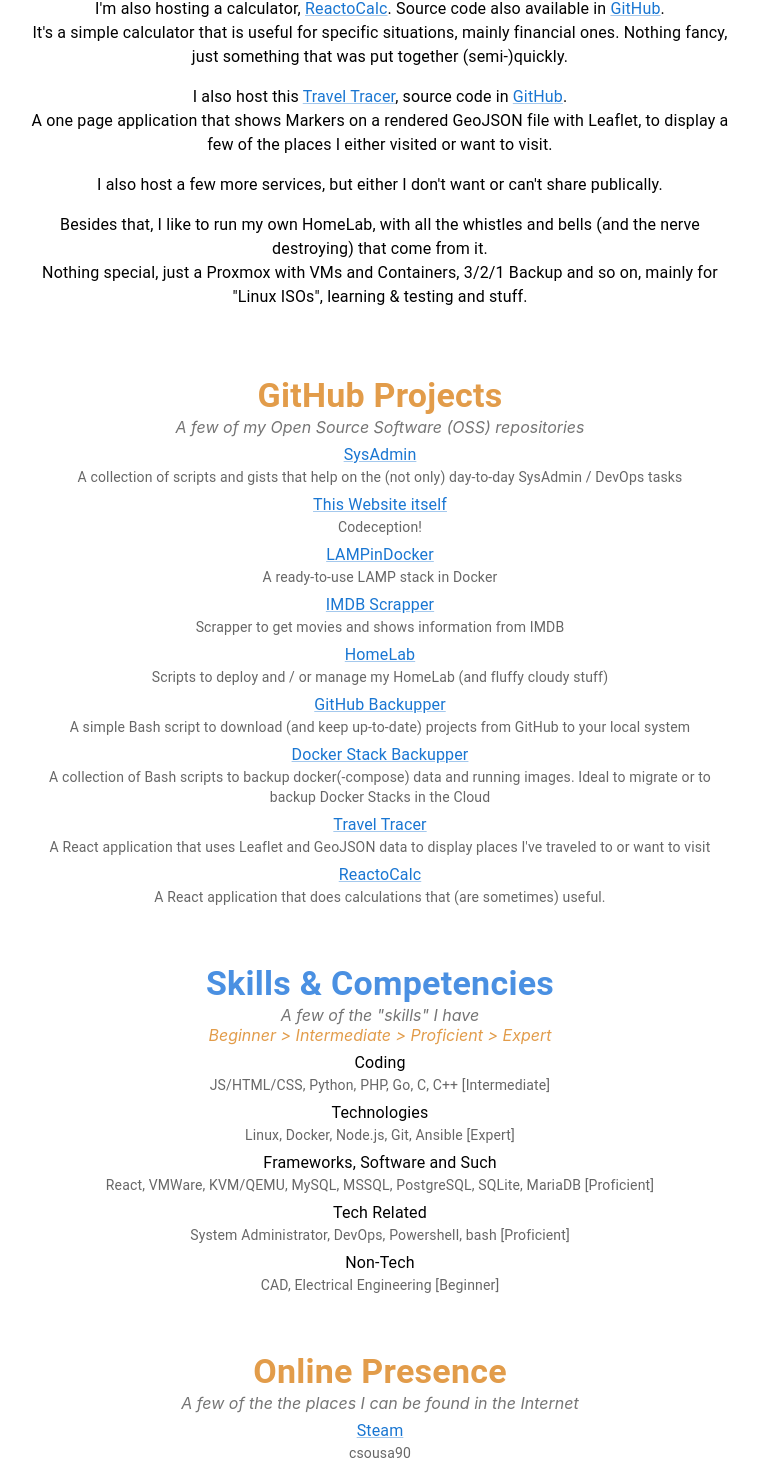
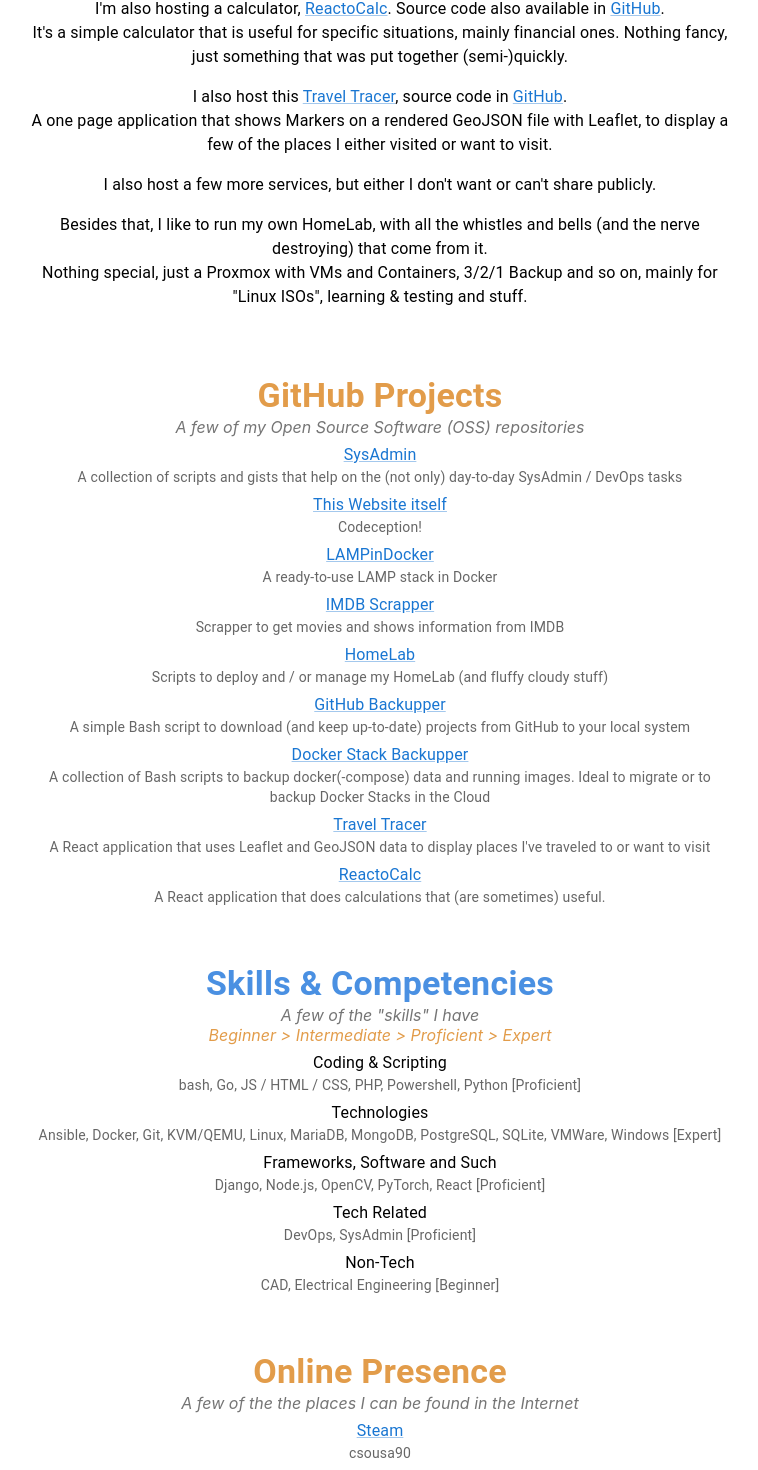
Before and after one commit to zebrajr/website, a React (Create React App) app in the folder frontend/: page / in a window 1280 px wide. Shown: the part 1205-2675 px from the top of the page, without its empty margins (260-1018 px from the left). Built offline with nearby package versions, Linux system fonts and the light colour scheme.

Commit message:
fix typos

```diff
--- a/frontend/src/components/AboutMe.js
+++ b/frontend/src/components/AboutMe.js
@@ -14,16 +14,16 @@
             <Typography variant="h4" style={ typographyStyles.largeBoldHeaderSecondary }>{ titleText }</Typography>
             <Typography variant="h9" style={ typographyStyles.subtleSubheading }>{ subTitleText }</Typography>
             <Typography variant="body1" paragraph style={ typographyStyles.colorfulEmphasis }>
-                People in real life usually call me by my first name (unexpected, I know) Carlos. Online I usually go by "Nihu" or "zebrajr", depending on <s>what age I had when I created the account</s> which kind of service I registered on.
+                People in real life usually call me by my first name (unexpected, I know) Carlos. Online I usually go by "Nihu" or "zebrajr", depending on <s>what age I had when I created the account</s> which kinds of service I registered on.
             </Typography>
             <Typography variant="body1" paragraph style={ typographyStyles.colorfulEmphasis }>
-                I enjoy technologies in general, but I'm mainly interested in "all" about System Administration (SysAdmin), Development and Operations (DevOps), and solving problems and / or faciliating life via Coding.
+                I enjoy technologies in general, but I'm mainly interested in "all" about System Administration (SysAdmin), Development and Operations (DevOps), and solving problems and / or facilitating life via Coding.
             </Typography>
             <Typography variant="body1" paragraph style={ typographyStyles.colorfulEmphasis }>
                 I also enjoy growing my knowledge in all kind of random stuff, but social sciences and general "not black and white" topics float my boat the most.
             </Typography>
             <Typography variant="body1" paragraph style={ typographyStyles.colorfulEmphasis }>
-                Improving my skills in both areas that are directly relatable to the ones mentioned above as well as **completely** non related also scratch a itch. So in the same day I might be trying to improve my CAD knowledge, doing some weight lifting and general fitness and then deep diving into that sweet new <s>buzzword</s> technology.
+                Improving my skills in both areas that are directly relatable to the ones mentioned above as well as **completely** non related also scratch an itch. So on the same day I might be trying to improve my CAD knowledge, doing some weight lifting and general fitness and then deep diving into that sweet new <s>buzzword</s> technology.
             </Typography>
             </section>
         </div>
--- a/frontend/src/components/ProjectsText.js
+++ b/frontend/src/components/ProjectsText.js
@@ -56,14 +56,14 @@
             <Typography variant="h9" style={ typographyStyles.subtleSubheading }>{ subTitleText }</Typography>
             <Typography variant="body1" paragraph style={ typographyStyles.colorfulEmphasis }>
                 Let's start by the quickest, simplest (and one of the most useful for multiple reasons) - A <MuiLink href={ statuspage.url } target="_blank">{ statuspage.text }</MuiLink>.
-                <br/>A <MuiLink href={ statuspage.sourceURL } target="_blank">{ statuspage.sourceName }</MuiLink> instance so I know if everything is running at a quick glance and to inform others (and myself) of all the services that I host and run, or at least the ones that are ment to be easy to find.
+                <br/>A <MuiLink href={ statuspage.sourceURL } target="_blank">{ statuspage.sourceName }</MuiLink> instance so I know if everything is running at a quick glance and to inform others (and myself) of all the services that I host and run, or at least the ones that are meant to be easy to find.
             </Typography>
             <Typography variant="body1" paragraph style={ typographyStyles.colorfulEmphasis }>
                 So, one of the many things I enjoy having (mostly for me to be fair) is my <MuiLink href={ wikipediaData.url } target="_blank">{ wikipediaData.text }</MuiLink>.
                 <br/>Nothing fancy, just hosting <MuiLink href={ wikipediaData.sourceURL } target="_blank">{ wikipediaData.sourceName }</MuiLink> so I can keep some notes, references (maybe some guides?), and just random thoughts.
             </Typography>
             <Typography variant="body1" paragraph>
-                I also run an <MuiLink href={ archiveData.url } target="_blank">{ archiveData.text }</MuiLink> where I keep articles that I either reference or enjoy re-reading, and don't want them to be lost due to natural state of the internet.
+                I also run an <MuiLink href={ archiveData.url } target="_blank">{ archiveData.text }</MuiLink> where I keep articles that I either reference or enjoy re-reading, and don't want them to be lost due to the natural state of the internet.
                 <br/>In case you want to have your own, it's called <MuiLink href={ archiveData.sourceURL } target="_blank">{ archiveData.sourceName }</MuiLink>. I have my issues with it, don't get me started on the topic.
             </Typography>
             <Typography variant="body1" paragraph>
@@ -80,7 +80,7 @@
                 <br/>A one page application that shows Markers on a rendered GeoJSON file with Leaflet, to display a few of the places I either visited or want to visit.
             </Typography>
             <Typography variant="body1" paragraph>
-               I also host a few more services, but either I don't want or can't share publically.
+               I also host a few more services, but either I don't want or can't share publicly.
             </Typography>
             <Typography variant="body1" paragraph>
                Besides that, I like to run my own HomeLab, with all the whistles and bells (and the nerve destroying) that come from it.
--- a/frontend/src/components/Skills.js
+++ b/frontend/src/components/Skills.js
@@ -9,24 +9,24 @@
 
 const skills = [
     {
-        name: 'Coding',
-        rating: 'Intermediate',
-        description: 'JS/HTML/CSS, Python, PHP, Go, C, C++'
+        name: 'Coding & Scripting',
+        rating: 'Proficient',
+        description: 'bash, Go, JS / HTML / CSS, PHP, Powershell, Python'
     },
     {
         name: 'Technologies',
         rating: 'Expert',
-        description: 'Linux, Docker, Node.js, Git, Ansible'
+        description: 'Ansible, Docker, Git, KVM/QEMU, Linux, MariaDB, MongoDB, PostgreSQL, SQLite, VMWare, Windows'
     },
     {
         name: 'Frameworks, Software and Such',
         rating: 'Proficient',
-        description: 'React, VMWare, KVM/QEMU, MySQL, MSSQL, PostgreSQL, SQLite, MariaDB'
+        description: 'Django, Node.js, OpenCV, PyTorch, React'
     },
     {
         name: 'Tech Related',
         rating: 'Proficient',
-        description: 'System Administrator, DevOps, Powershell, bash'
+        description: 'DevOps, SysAdmin'
     },
     {
         name: 'Non-Tech',
```
